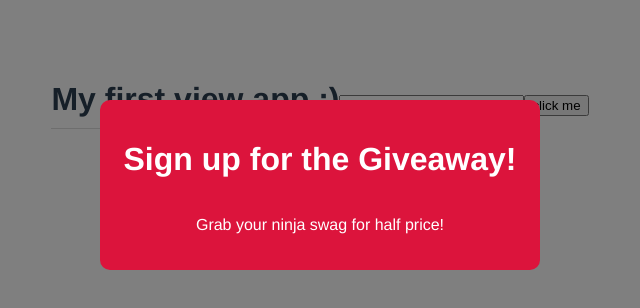
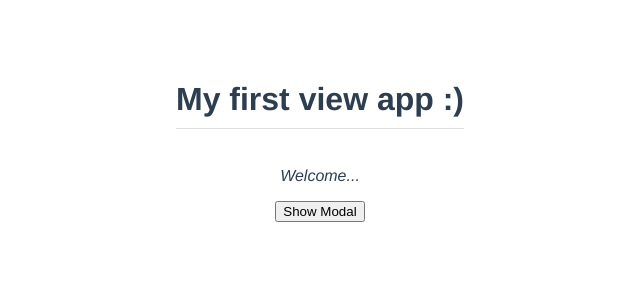
Before and after one commit to junery115/modal-project, a Vue app: page / in a window 1280 px wide. Shown: the top 308 px of the page, without its empty margins (320-960 px from the left). Built offline with nearby package versions, Linux system fonts and the light colour scheme.

Commit message:
added emiting custom events from child to parent component

```diff
--- a/src/App.vue
+++ b/src/App.vue
@@ -1,8 +1,10 @@
 <template>
   <h1>{{ title }}</h1>
-  <Modal :header="header" :text = "text" theme="sale" />
-  <input types="text" ref="name">
-  <button @click="handleClick">click me</button>
+  <p>Welcome...</p>
+  <div v-if="showModal">
+    <Modal :header="header" :text = "text" theme="sale"  @close="toggleModal"/>
+  </div>
+  <button @click="toggleModal">Show Modal</button>
 </template>
 
 <script>
@@ -18,6 +20,7 @@ export default {
       title: "My first view app :)",
       header: "Sign up for the Giveaway!",
       text: "Grab your ninja swag for half price!",
+      showModal: false,
     }
   },
   methods:{
@@ -25,6 +28,9 @@ export default {
       console.log(this.$refs.name.value)
       this.$refs.name.classList.add('active')
       this.$refs.name.focus()
+    },
+    toggleModal() {
+      this.showModal = !this.showModal
     }
   }
 
--- a/src/components/Modal.vue
+++ b/src/components/Modal.vue
@@ -1,5 +1,5 @@
 <template>
-    <div class="backdrop">
+    <div class="backdrop" @click="closeModal">
         <div class="modal" :class="{sale: theme === 'sale'}">
             <h1>{{  header }}</h1>
             <p>{{ text }}</p>
@@ -10,7 +10,13 @@
 <script>
   //props accepting from parent component
    export default {
-    props: ['header', 'text', 'theme']
+    props: ['header', 'text', 'theme'],
+
+    methods: {
+      closeModal() {
+        this.$emit('close')
+      }
+    }
    }
 </script>
 
```
